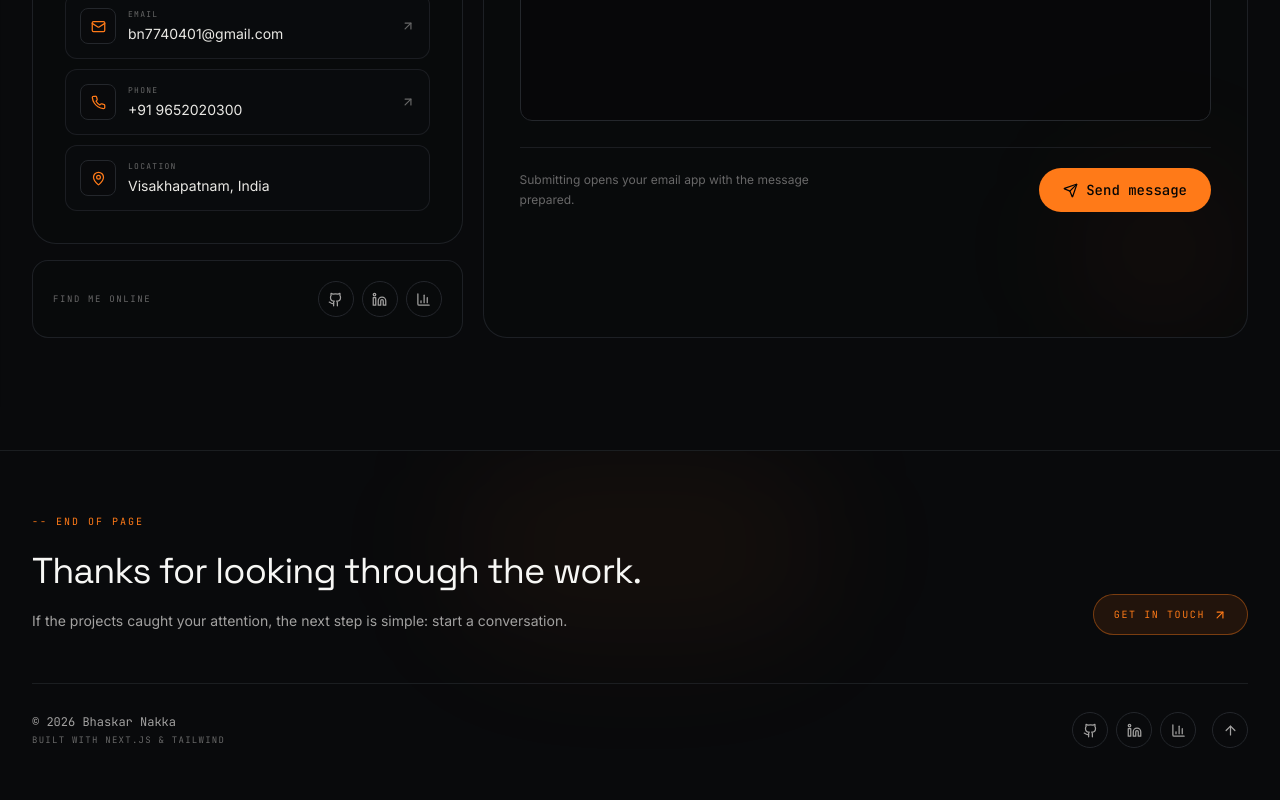
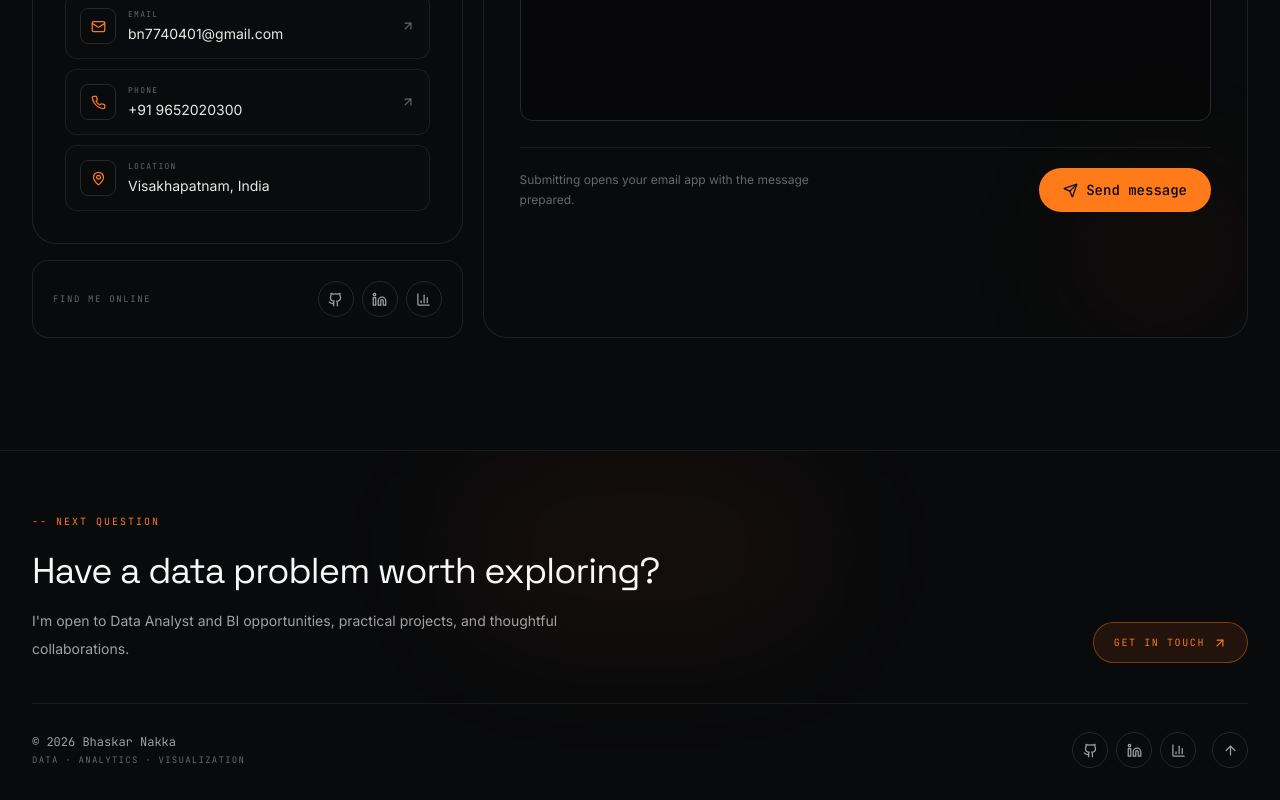
Before and after one commit to bhaskar-nb/portfolio, a Next.js app: page / in a window 1280 px wide. Shown: the part 8816-9616 px from the top of the page. Built offline with nearby package versions, Linux system fonts and the light colour scheme.

Commit message:
Polish portfolio footer

```diff
--- a/components/Footer.tsx
+++ b/components/Footer.tsx
@@ -14,33 +14,11 @@ export default function Footer() {
     <footer className="relative overflow-hidden border-t border-base-500/70 pt-14 pb-8">
       <div className="pointer-events-none absolute left-1/2 top-0 h-48 w-96 -translate-x-1/2 rounded-full bg-teal/5 blur-3xl" />
       <div className="relative mx-auto max-w-7xl px-4 sm:px-6 lg:px-8">
-        <div className="grid gap-10 border-b border-base-500/70 pb-12 md:grid-cols-[1fr_auto] md:items-end">
-          <div>
-            <span className="font-mono text-[10px] uppercase tracking-[0.2em] text-teal">-- end of page</span>
-            <h2 className="mt-5 max-w-2xl font-display text-3xl leading-tight text-ink-100 sm:text-4xl">Thanks for looking through the work.</h2>
-            <p className="mt-4 max-w-xl text-sm leading-7 text-ink-400">If the projects caught your attention, the next step is simple: start a conversation.</p>
-          </div>
-          <a href="#contact" className="group inline-flex items-center gap-2 rounded-full border border-teal/40 bg-teal/10 px-5 py-3 font-mono text-[10px] uppercase tracking-[0.16em] text-teal transition-all hover:border-teal hover:bg-teal/15">
-            Get in touch <ArrowUpRight size={14} className="transition-transform group-hover:-translate-y-0.5 group-hover:translate-x-0.5" />
-          </a>
+        <div className="grid gap-8 border-b border-base-500/70 pb-10 md:grid-cols-[1fr_auto] md:items-end">
+          <div><span className="font-mono text-[10px] uppercase tracking-[0.2em] text-teal">-- next question</span><h2 className="mt-5 max-w-2xl font-display text-3xl leading-tight text-ink-100 sm:text-4xl">Have a data problem worth exploring?</h2><p className="mt-4 max-w-xl text-sm leading-7 text-ink-400">I&apos;m open to Data Analyst and BI opportunities, practical projects, and thoughtful collaborations.</p></div>
+          <a href="#contact" className="group inline-flex items-center gap-2 rounded-full border border-gold/40 bg-gold/10 px-5 py-3 font-mono text-[10px] uppercase tracking-[0.16em] text-gold transition-all hover:border-gold hover:bg-gold/15">Get in touch <ArrowUpRight size={14} className="transition-transform group-hover:-translate-y-0.5 group-hover:translate-x-0.5" /></a>
         </div>
-
-        <div className="flex flex-col gap-6 pt-7 sm:flex-row sm:items-center sm:justify-between">
-          <div>
-            <p className="font-mono text-xs text-ink-400">© {new Date().getFullYear()} {profile.name}</p>
-            <p className="mt-1 font-mono text-[9px] uppercase tracking-[0.14em] text-ink-600">Built with Next.js & Tailwind</p>
-          </div>
-          <div className="flex items-center gap-2">
-            {socials.map((s) => (
-              <a key={s.label} href={s.href} target="_blank" rel="noreferrer" aria-label={s.label} className="flex h-9 w-9 items-center justify-center rounded-full border border-base-500 text-ink-400 transition-all hover:-translate-y-0.5 hover:border-gold/60 hover:text-gold">
-                <s.icon size={15} />
-              </a>
-            ))}
-            <a href="#home" aria-label="Back to top" className="ml-2 flex h-9 w-9 items-center justify-center rounded-full border border-base-500 text-ink-400 transition-all hover:-translate-y-0.5 hover:border-teal/60 hover:text-teal">
-              <ArrowUp size={15} />
-            </a>
-          </div>
-        </div>
+        <div className="flex flex-col gap-6 pt-7 sm:flex-row sm:items-center sm:justify-between"><div><p className="font-mono text-xs text-ink-400">© {new Date().getFullYear()} {profile.name}</p><p className="mt-1 font-mono text-[9px] uppercase tracking-[0.14em] text-ink-600">Data · Analytics · Visualization</p></div><div className="flex items-center gap-2">{socials.map((s) => <a key={s.label} href={s.href} target="_blank" rel="noreferrer" aria-label={s.label} className="flex h-9 w-9 items-center justify-center rounded-full border border-base-500 text-ink-400 transition-all hover:-translate-y-0.5 hover:border-gold/60 hover:text-gold"><s.icon size={15} /></a>)}<a href="#home" aria-label="Back to top" className="ml-2 flex h-9 w-9 items-center justify-center rounded-full border border-base-500 text-ink-400 transition-all hover:-translate-y-0.5 hover:border-teal/60 hover:text-teal"><ArrowUp size={15} /></a></div></div>
       </div>
     </footer>
   );
```
